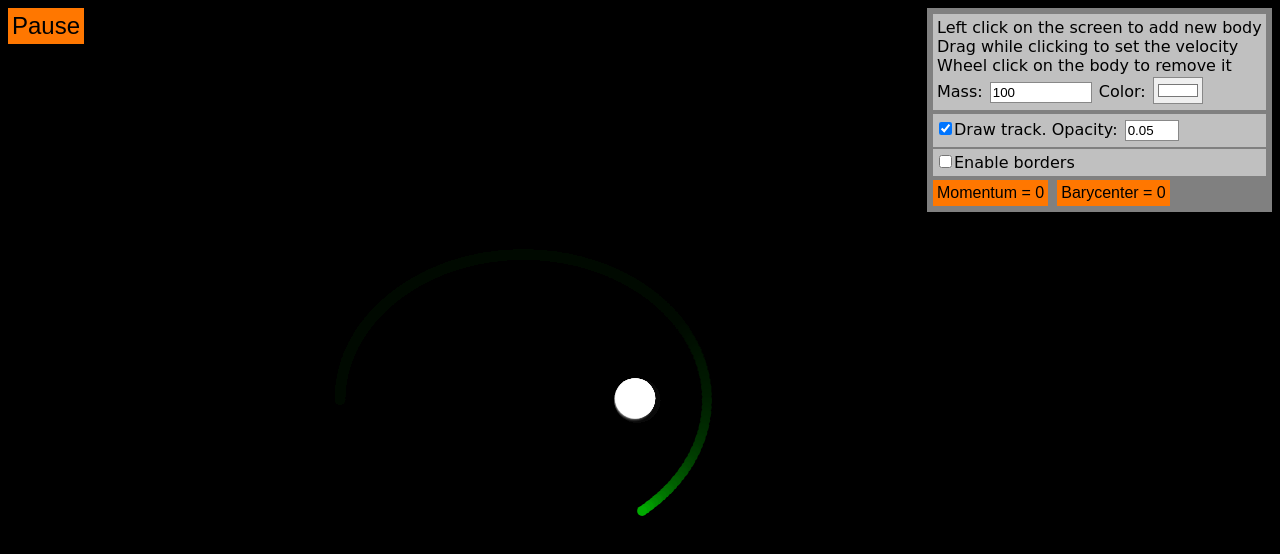
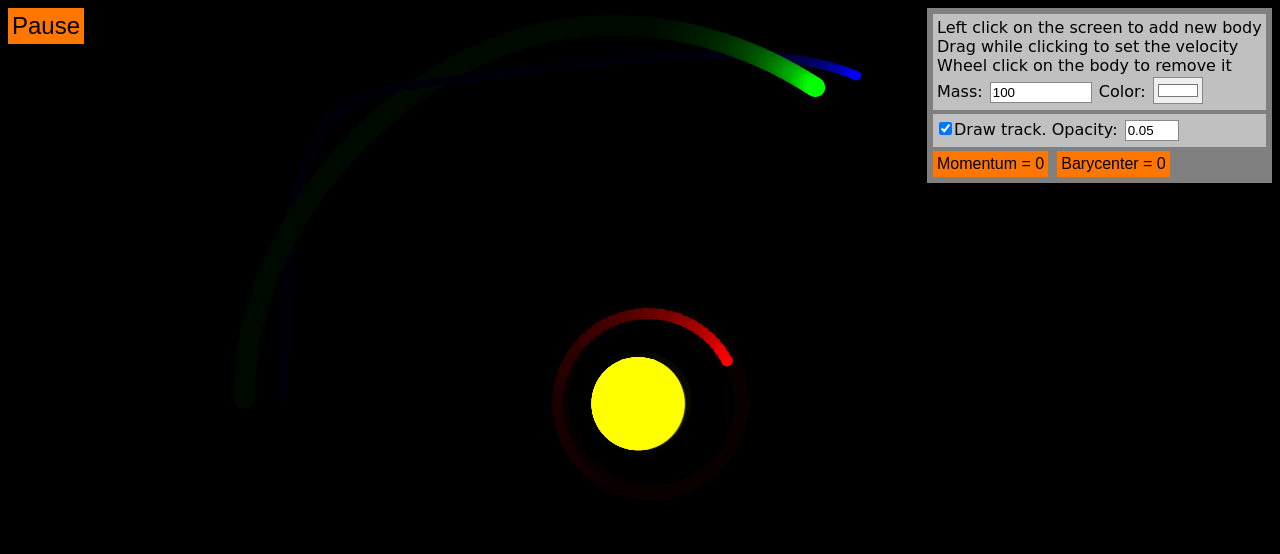
Before and after one commit to agerasev/js-gravity, a plain HTML site: page index.html in a window 1280 px wide. Drawn offline with Linux system fonts and the light colour scheme.

Commit message:
more complex initial system

```diff
--- a/bodies.js
+++ b/bodies.js
@@ -23,6 +23,8 @@ var Body = {
 }
 
 var Bodies = [
-	Body.create(8000, Vec2.create(0,0), Vec2.create(0,-1)),
-	Body.create(125, Vec2.create(-300, 0), Vec2.create(0,64), "#00AA00"),
+	Body.create(100000, Vec2.create(0,0), Vec2.create(0,0), "#FFFF00"),
+	Body.create(200, Vec2.create(100, 0), Vec2.create(0,-300), "#FF0000"),
+	Body.create(1000, Vec2.create(-400, 0), Vec2.create(0,150), "#00FF00"),
+	Body.create(100, Vec2.create(-400 + 40, 0), Vec2.create(0,150 + 54), "#0000FF"),
 ];
--- a/index.html
+++ b/index.html
@@ -25,9 +25,6 @@
 		<input type="checkbox" id="flag_track" checked="checked"/>Draw track.
 		Opacity: <input type="text" id="input_track_opacity" value="0.05" style="width:48px;"/>
 	</div>
-	<div class="panel">
-		<input type="checkbox" id="flag_borders"/>Enable borders
-	</div>
 	<button id="button_momentum">Momentum = 0</button>
 	<button id="button_barycenter">Barycenter = 0</button>
 </div>
--- a/main.js
+++ b/main.js
@@ -179,6 +179,9 @@ function ready() {
 		Physics.zeroBarycenter();
 	});
 
+	Physics.zeroMomentum();
+	Physics.zeroBarycenter();
+
 	resize();
 
 	window.requestAnimationFrame(render);
--- a/physics.js
+++ b/physics.js
@@ -1,5 +1,5 @@
 var Physics = {
-	G:  4e2,
+	G:  1e2,
 	EL: 1e5,
 
 	borders: {on: true, x: 300.0, y: 150.0},
```
